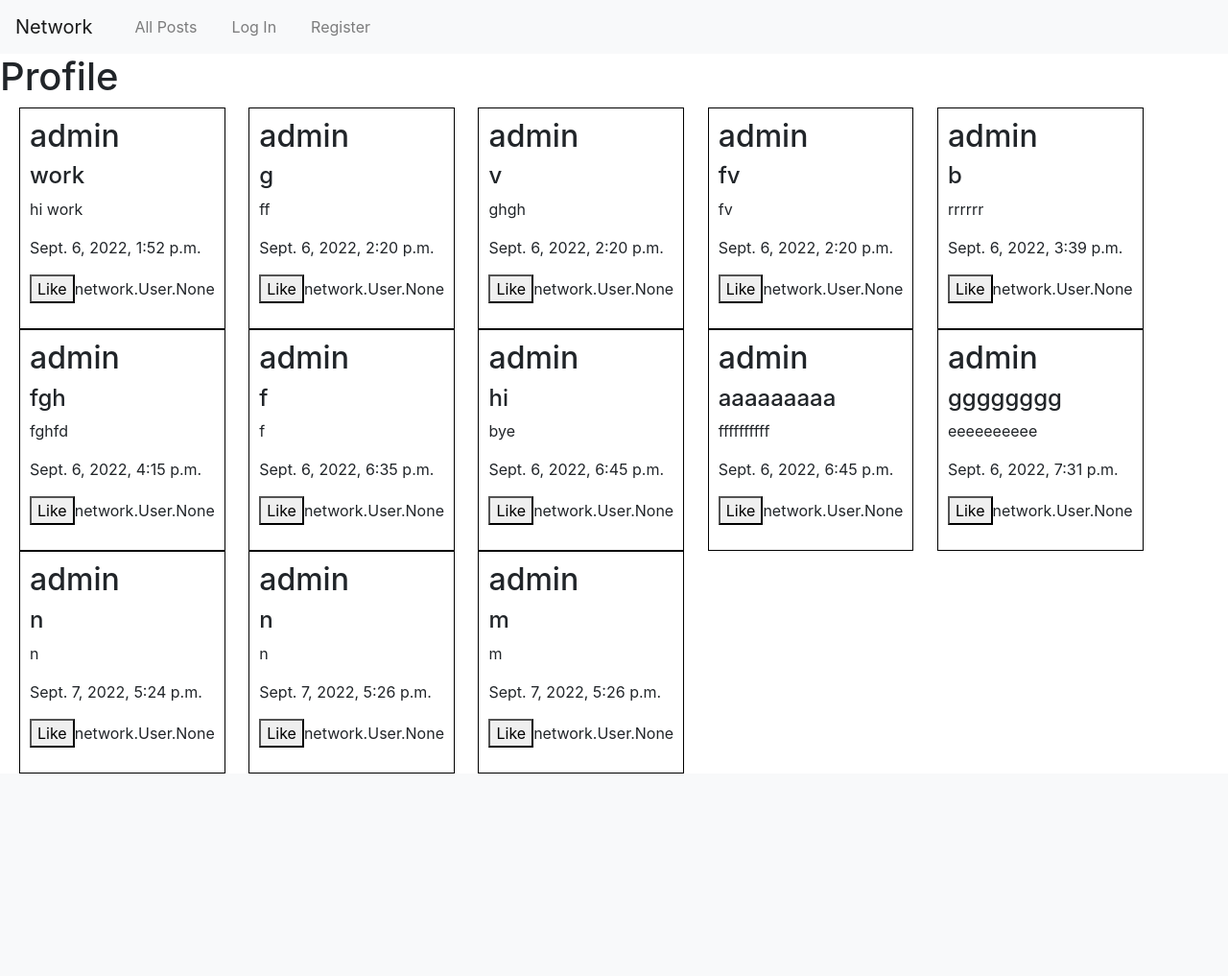
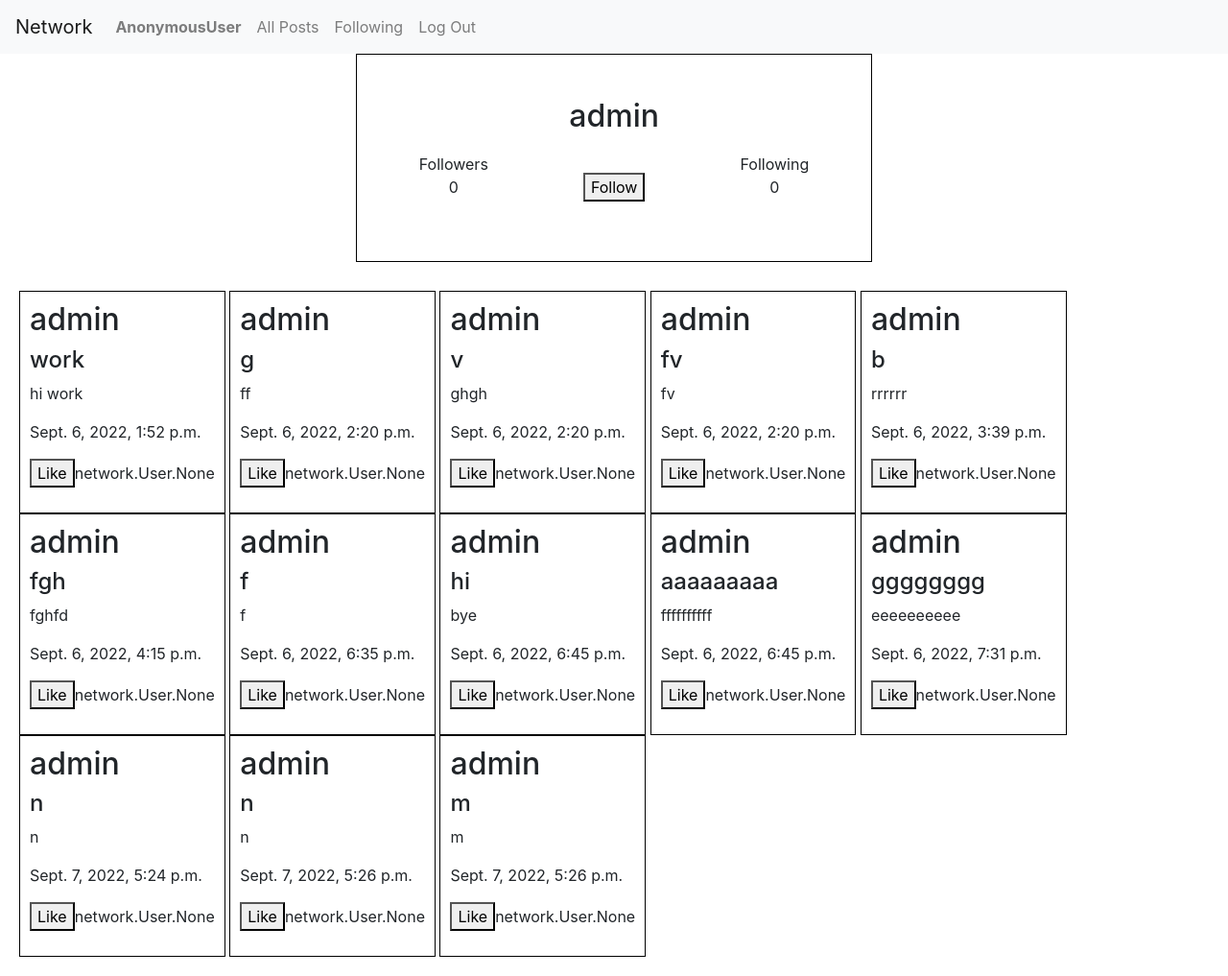
Before and after one commit to amior1579/Network, a Django app: page /profile/admin in a window 1280 px wide. Shown: the whole page at 96% size. Before the commit the page ends 806 px from the top, so only its background shows below. Run offline with Django 3.2, Linux system fonts and the light colour scheme; data comes from the database, SQL or seed files in the repository; some libraries are stand-ins or nearby versions.

Commit message:
create my_account css file

```diff
--- a/network/static/network/profile.css
+++ b/network/static/network/profile.css
@@ -1,11 +1,38 @@
-input{
+
+
+.div_user_profile{
     display: block;
-    margin-top: 10px;
+    width:fit-content ;
+    text-align: center;
+    margin: auto;
+    border: solid 1px black;
+    padding: 25px;
 }
 
-#new_post_button{
-    display: block;
-    margin: auto;
-    text-align: center;
+.li_user_profile{
+    display: inline-block;
+    margin: 0;
+    padding: 40px;
 
 }
+
+.li_user_profile .username{
+    margin: -20px 0 0 0;
+}
+
+.li_user_profile .follow_button{
+    margin: 40px 0 -30px 0;
+}
+
+/* ----------------------------------------- */
+
+.div_posts{
+    padding: 20px;
+    margin:10px 0 0 0 ;
+}
+
+.li_posts{
+    display: inline-block;
+    border: solid 1px black;
+    padding: 10px;
+}
--- a/network/templates/network/layout.html
+++ b/network/templates/network/layout.html
@@ -18,7 +18,7 @@
               <ul class="navbar-nav mr-auto">
                 {% if user.is_authenticated %}
                     <li class="nav-item">
-                        <a class="nav-link" href="{% url 'my_account' user %}"><strong>{{ user.username }}</strong></a>
+                        <a class="nav-link" href="{% url 'my_account' user %}"><strong>{{ request.user }}</strong></a>
                     </li>
                 {% endif %}
                 <li class="nav-item">
--- a/network/templates/network/my_account.html
+++ b/network/templates/network/my_account.html
@@ -4,7 +4,7 @@
 {% block head %}
     <title>Profile</title>
     <link rel="stylesheet" href="{% static 'network/all_posts_style.css' %}">
-    <link rel="stylesheet" href="{% static 'network/profile.css' %}">
+    <link rel="stylesheet" href="{% static 'network/my_account.css' %}">
     <script src="{% static 'network/index.js' %}"></script>
 
 {% endblock %}
--- a/network/templates/network/profile.html
+++ b/network/templates/network/profile.html
@@ -3,7 +3,7 @@
 
 {% block head %}
     <title>Profile</title>
-    <link rel="stylesheet" href="{% static 'network/all_posts_style.css' %}">
+    <!-- <link rel="stylesheet" href="{% static 'network/all_posts_style.css' %}"> -->
     <link rel="stylesheet" href="{% static 'network/profile.css' %}">
     <script src="{% static 'network/index.js' %}"></script>
 
@@ -11,12 +11,28 @@
 
 {% block body %}
 
-<h1>Profile</h1>
 
-<div>
+<div class="div_user_profile">
+    <li class="li_user_profile">
+        <div>Followers</div>
+        <div>0</div>
+    </li>
+    <li class="li_user_profile">
+        <div class="username"><h2>{{user}}</h2></div>
+        <div class="follow_button"><button>Follow</button></div>
+    </li>
+    <li class="li_user_profile">
+        <div>Following</div>
+        <div>0</div>
+    </li>
+</div>
+
+
+
+<div class="div_posts">
     {% for all_posts in posts %}
-        <li>
-            <div class="div_posts">
+        <li class="li_posts">
+            <div class="div_single_post">
                 <h2>{{all_posts.post_uesr}}</h2>
                 <h4>{{all_posts.post_title}}</h4>
                 <p id="post_description_{{all_posts.id}}">{{all_posts.post_description}}</p>
@@ -26,6 +42,6 @@
             </div>
         </li>
     {% endfor %}
+</div>
 
-</div>
 {% endblock %}
--- a/network/views.py
+++ b/network/views.py
@@ -91,11 +91,12 @@ def my_account(request,user):
     })
 
 def profile(request,user):
-    user = User.objects.get(username = user)
-    all_post = Posts.objects.filter(post_uesr = user)
+    userr = User.objects.get(username = user)
+    all_post = Posts.objects.filter(post_uesr = userr)
     # all_post = Posts.objects.all()
     return render(request, 'network/profile.html',{
         'posts': all_post,
+        'user':userr,
     })
 
 def add_post(request):
```
Also changed, not shown: network/static/network/my_account.css (added, +11 -0 lines).
